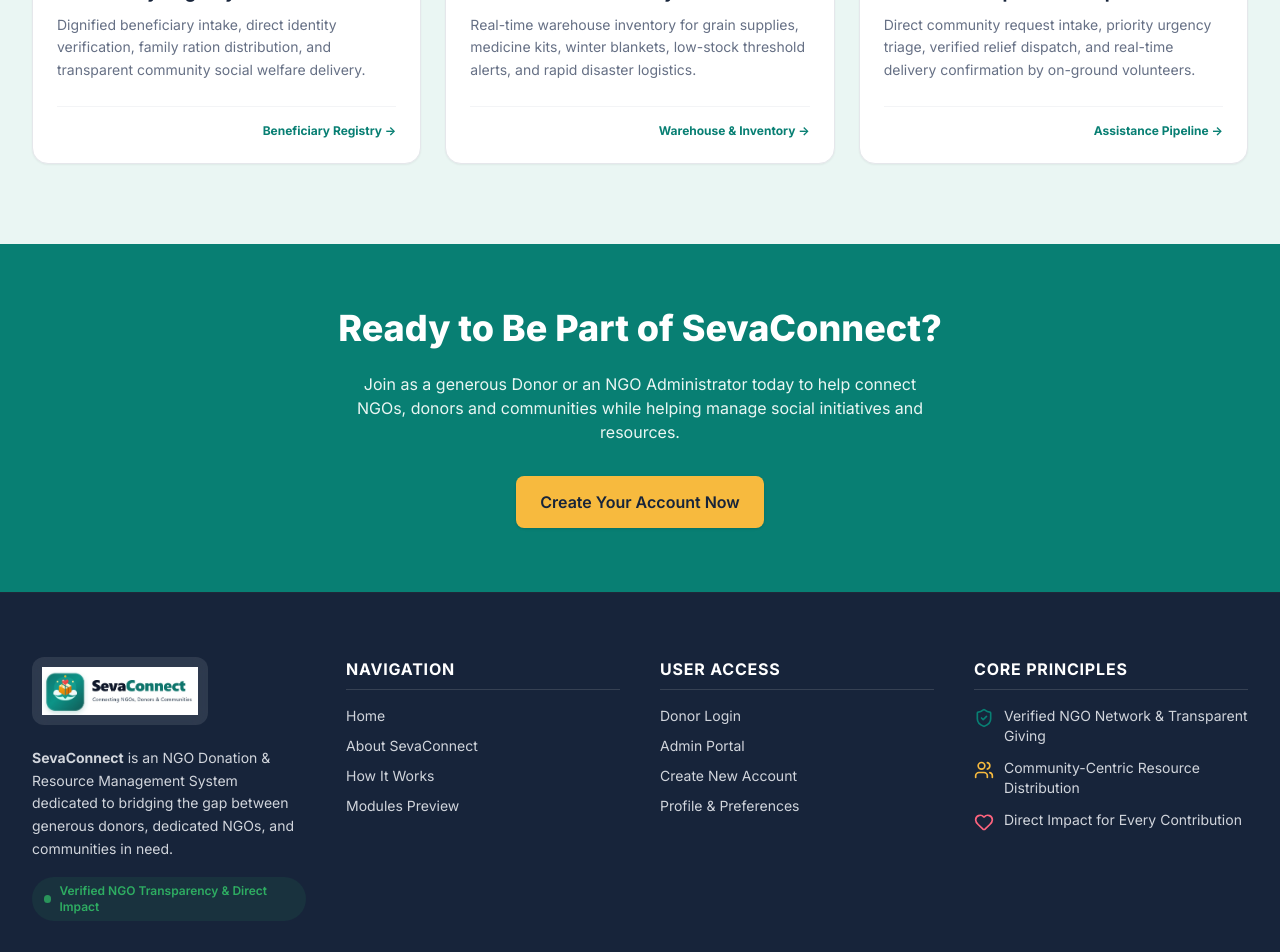
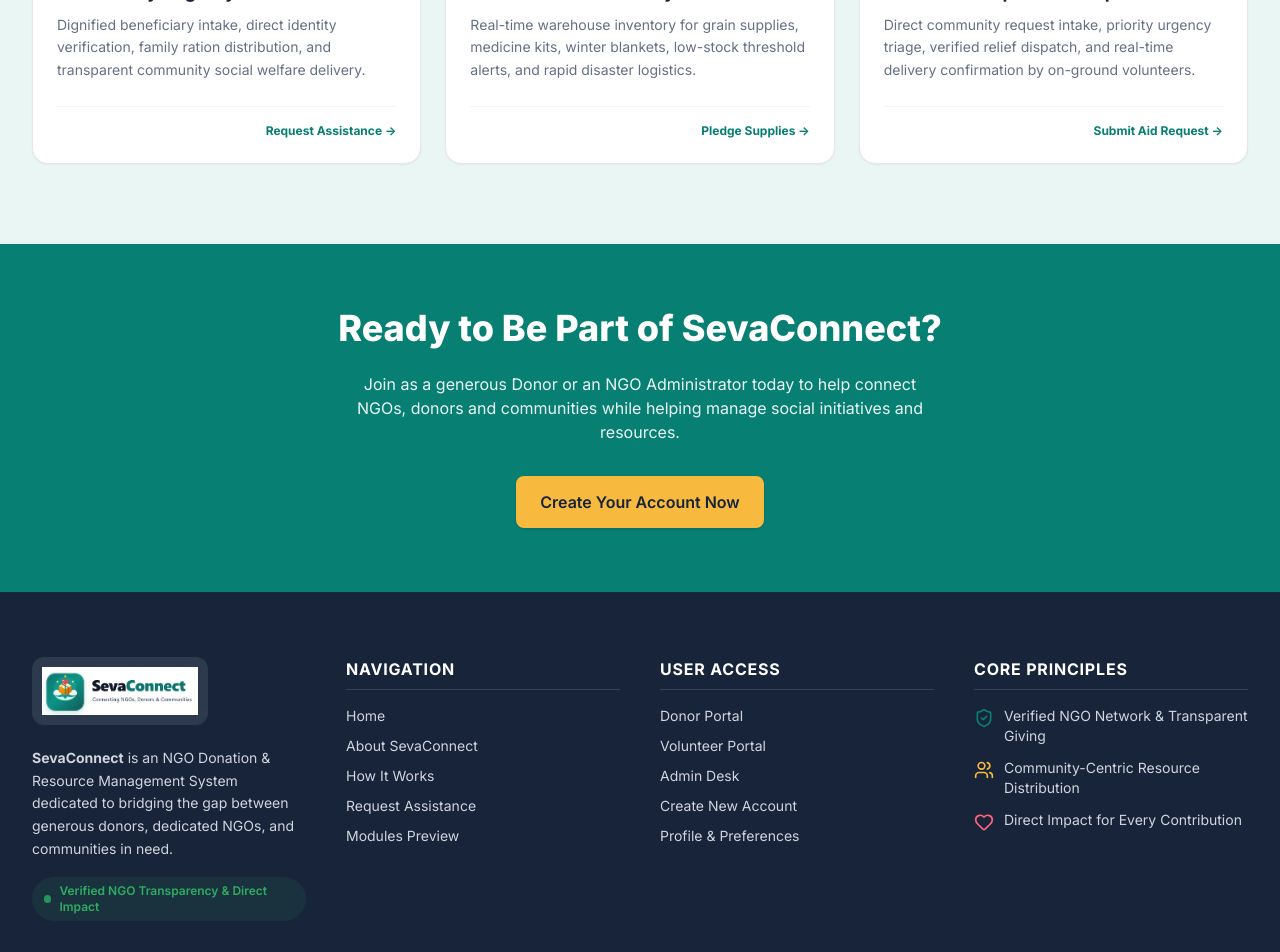
Before and after one commit to sakshiispmm-ty/Seva-Connect, a React (Vite) app in the folder frontend/: page / in a window 1280 px wide. Shown: the part 3440-4392 px from the top of the page. Built offline with nearby package versions, Linux system fonts and the light colour scheme; no server answers.

Commit message:
fix(routing): Direct volunteer card to volunteer login and beneficiary card to public assistance request

```diff
--- a/frontend/src/components/Footer.jsx
+++ b/frontend/src/components/Footer.jsx
@@ -47,6 +47,11 @@
                 </a>
               </li>
               <li>
+                <Link to="/request-assistance" className="text-gray-300 hover:text-[#2EAD62] transition-colors">
+                  Request Assistance
+                </Link>
+              </li>
+              <li>
                 <a href="/#features" className="text-gray-300 hover:text-[#2EAD62] transition-colors">
                   Modules Preview
                 </a>
@@ -61,13 +66,18 @@
             </h3>
             <ul className="space-y-2.5 text-sm">
               <li>
-                <Link to="/login" className="text-gray-300 hover:text-[#2EAD62] transition-colors">
-                  Donor Login
+                <Link to="/login/donor" className="text-gray-300 hover:text-[#2EAD62] transition-colors">
+                  Donor Portal
                 </Link>
               </li>
               <li>
-                <Link to="/login" className="text-gray-300 hover:text-[#2EAD62] transition-colors">
-                  Admin Portal
+                <Link to="/login/volunteer" className="text-gray-300 hover:text-[#2EAD62] transition-colors">
+                  Volunteer Portal
+                </Link>
+              </li>
+              <li>
+                <Link to="/login/admin" className="text-gray-300 hover:text-[#2EAD62] transition-colors">
+                  Admin Desk
                 </Link>
               </li>
               <li>
--- a/frontend/src/components/ProtectedRoute.jsx
+++ b/frontend/src/components/ProtectedRoute.jsx
@@ -23,8 +23,11 @@
   }
 
   if (!isAuthenticated || !user) {
-    // Redirect unauthenticated users to login, keeping the attempted URL
-    return <Navigate to="/login" state={{ from: location }} replace />;
+    // Redirect unauthenticated users to the specific login portal based on attempted URL
+    const isVolunteerRoute = location.pathname.startsWith('/volunteer');
+    const isAdminRoute = location.pathname.startsWith('/admin');
+    const targetLogin = isVolunteerRoute ? '/login/volunteer' : (isAdminRoute ? '/login/admin' : '/login');
+    return <Navigate to={targetLogin} state={{ from: location }} replace />;
   }
 
   // Check role authorization
--- a/frontend/src/pages/LandingPage.jsx
+++ b/frontend/src/pages/LandingPage.jsx
@@ -89,8 +89,8 @@
       icon: Gift,
       tag: 'Donation Module',
       description: 'Facilitate secure monetary contributions and material donations with transparent fund allocation, automated 80G tax receipts, and complete donor auditability.',
-      link: '/admin/donations',
-      actionText: isAdmin ? 'Donation Desk →' : 'Donation Management →'
+      link: isAdmin ? '/admin/donations' : '/donate',
+      actionText: isAdmin ? 'Donation Desk →' : 'Make a Contribution →'
     },
     {
       title: 'Campaign Management',
@@ -105,32 +105,32 @@
       icon: Users,
       tag: 'Volunteer Module',
       description: 'Recruit passionate local volunteers, assign on-ground relief tasks, coordinate disaster response teams, and confirm real-time aid handovers.',
-      link: isAdmin ? '/admin/volunteers' : (isVolunteer ? '/volunteer' : '/volunteer'),
-      actionText: isAdmin ? 'Volunteer Force →' : 'Volunteer Portal →'
+      link: isAdmin ? '/admin/volunteers' : (isVolunteer ? '/volunteer' : '/login/volunteer'),
+      actionText: isAdmin ? 'Volunteer Force →' : (isVolunteer ? 'Volunteer Dashboard →' : 'Volunteer Portal →')
     },
     {
       title: 'Beneficiary Registry',
       icon: HeartHandshake,
       tag: 'Beneficiary Module',
       description: 'Dignified beneficiary intake, direct identity verification, family ration distribution, and transparent community social welfare delivery.',
-      link: '/admin/beneficiaries',
-      actionText: 'Beneficiary Registry →'
+      link: isAdmin ? '/admin/beneficiaries' : '/request-assistance',
+      actionText: isAdmin ? 'Beneficiary Registry →' : 'Request Assistance →'
     },
     {
       title: 'Warehouse & Inventory',
       icon: Package,
       tag: 'Logistics Module',
       description: 'Real-time warehouse inventory for grain supplies, medicine kits, winter blankets, low-stock threshold alerts, and rapid disaster logistics.',
-      link: '/admin/inventory',
-      actionText: 'Warehouse & Inventory →'
+      link: isAdmin ? '/admin/inventory' : '/donate',
+      actionText: isAdmin ? 'Warehouse & Inventory →' : 'Pledge Supplies →'
     },
     {
       title: 'Assistance Pipeline & Dispatch',
       icon: FileText,
       tag: 'Aid Pipeline Module',
       description: 'Direct community request intake, priority urgency triage, verified relief dispatch, and real-time delivery confirmation by on-ground volunteers.',
-      link: '/admin/assistance-requests',
-      actionText: 'Assistance Pipeline →'
+      link: isAdmin ? '/admin/assistance-requests' : (isVolunteer ? '/volunteer' : '/request-assistance'),
+      actionText: isAdmin ? 'Assistance Pipeline →' : (isVolunteer ? 'Assigned Tasks →' : 'Submit Aid Request →')
     }
   ];
 
```
